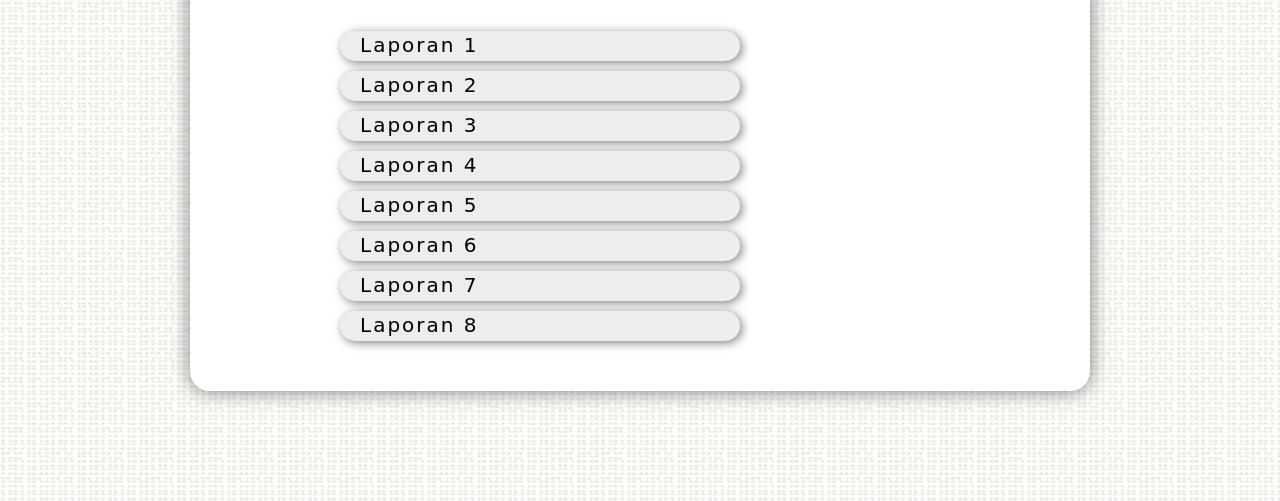
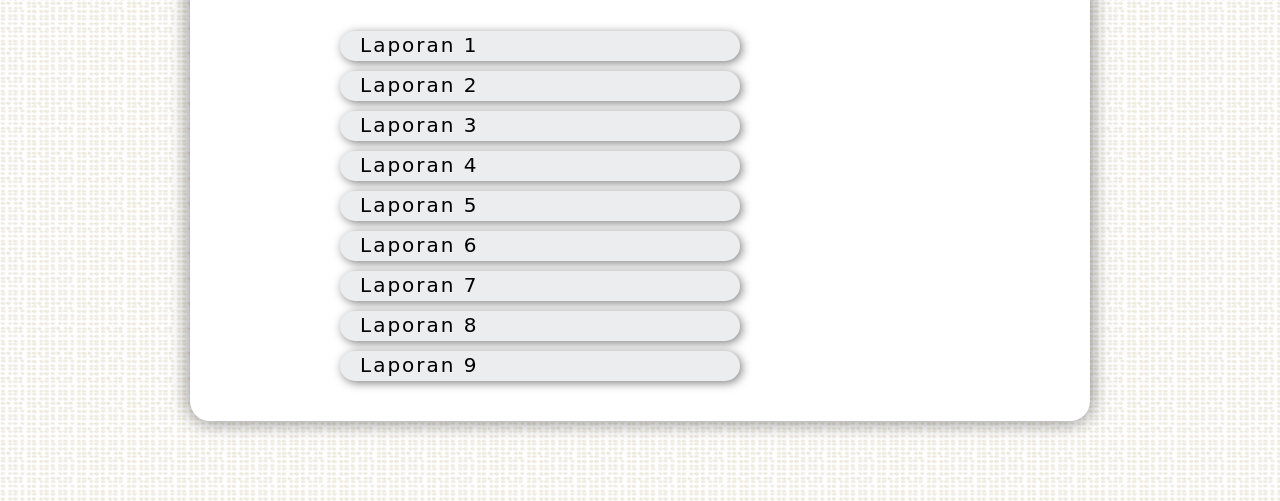
Before and after one commit to zukronalviandy/zukronalviandy.github.io, a plain HTML site: page laporan/index.html in a window 1280 px wide. Shown: the part 299-800 px from the top of the page. Drawn offline with Linux system fonts and the light colour scheme; a web font is replaced by a local one.

Commit message:
Update 0.6.7

```diff
--- a/laporan/css/styles.css
+++ b/laporan/css/styles.css
@@ -1,5 +1,5 @@
 body {
-	height: 700px;
+	height: 780px;
 	background-image: url(../img/bg.png);
 }
 
@@ -40,7 +40,7 @@ h2 {
 /* Body */
 .containerBody {
 	width: 900px;
-	height: 450px;
+	height: 480px;
 	margin: 20px auto 0 auto;
 	position: relative;
 	background-color: white;
--- a/laporan/index.html
+++ b/laporan/index.html
@@ -55,6 +55,10 @@
 				<li><a href="instalasi-komputer/instalasi-dual-os">Laporan 8</a>
 					<p>Instalasi Dual OS</p>
 				</li>
+				<li>
+					<a href="instalasi-komputer/instalasi-dual-os-dan driver">Laporan 9</a>
+					<p>Instalasi Dual Windows dan Driver</p>
+				</li>
 			</ul>
 		</div>
 	</div>
```
